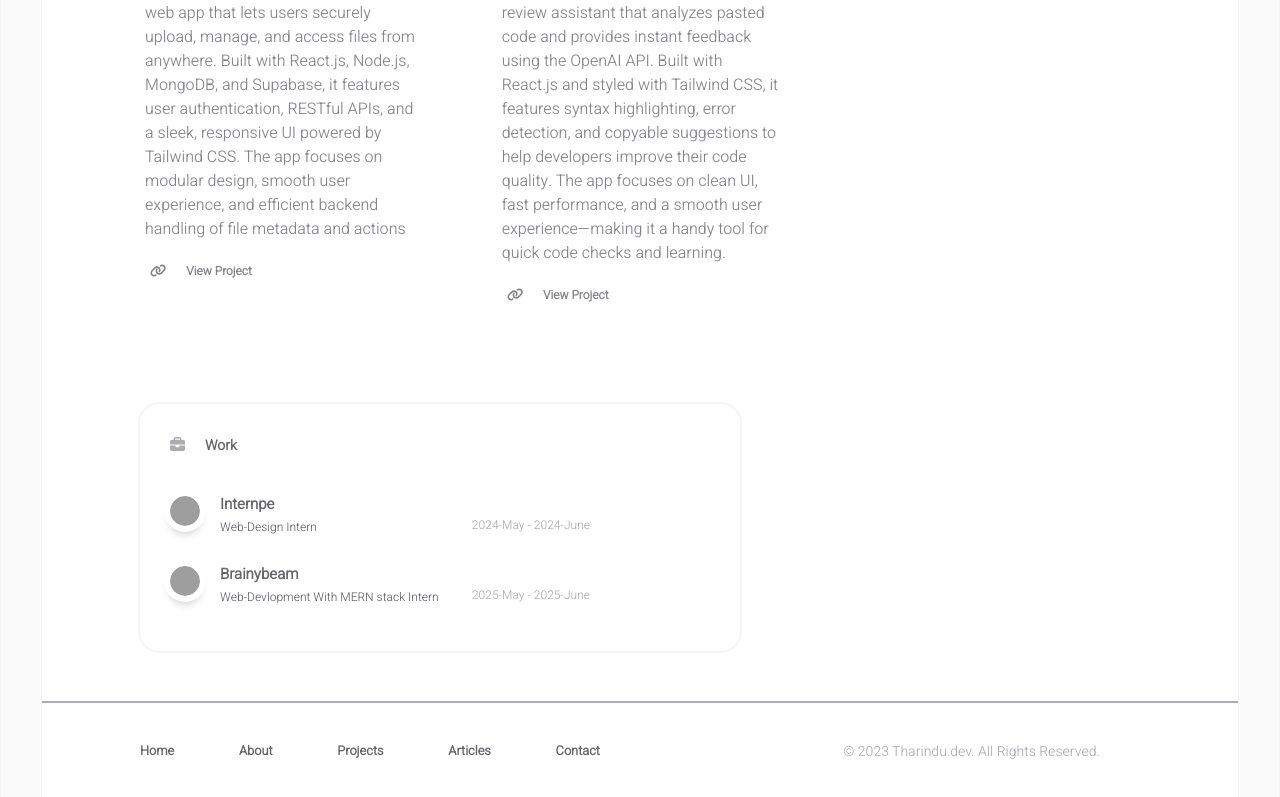
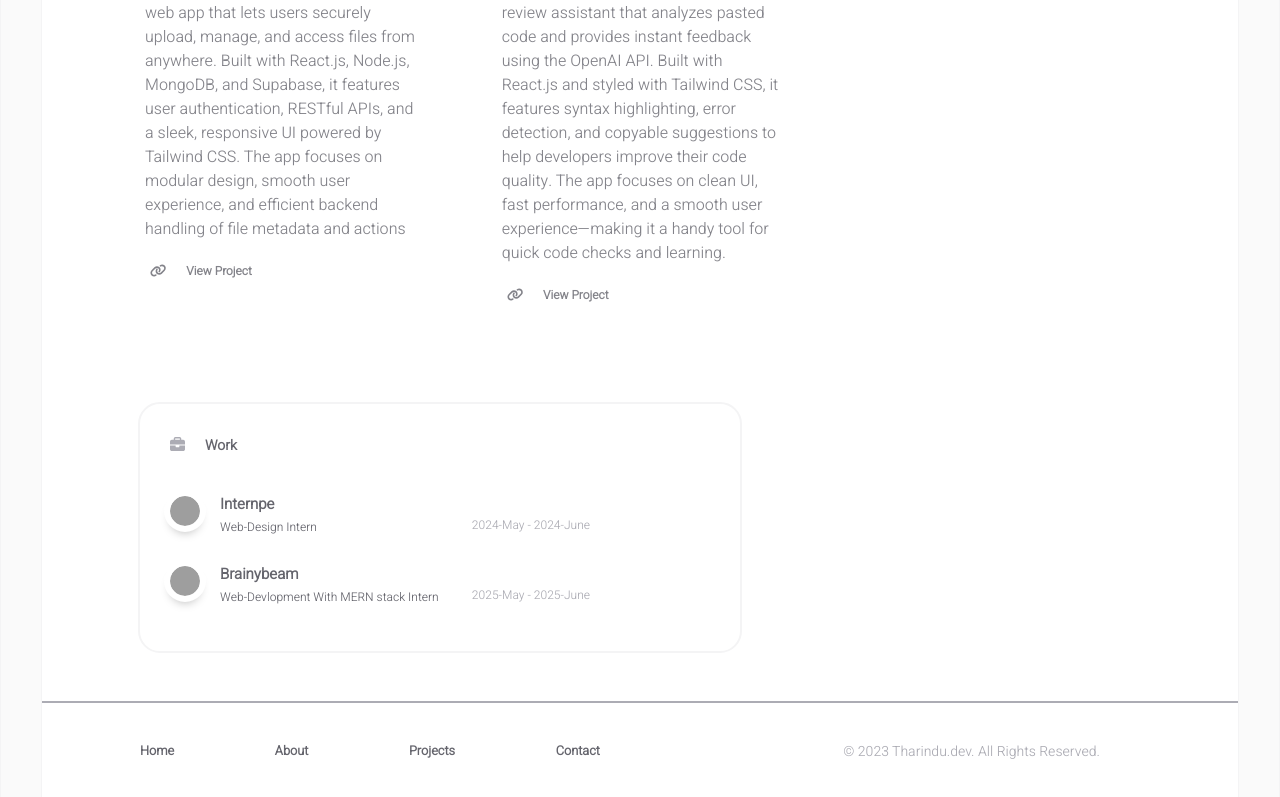
Before and after one commit to shreyas3155/portfolio, a React (Create React App) app in the folder reactfolio-master/: page / in a window 1280 px wide. Shown: the part 951-1748 px from the top of the page. Built offline with nearby package versions, Linux system fonts and the light colour scheme; grey boxes are pictures that could not be loaded.

Commit message:
Update footer.jsx
footer is updated

```diff
--- a/reactfolio-master/src/components/common/footer.jsx
+++ b/reactfolio-master/src/components/common/footer.jsx
@@ -18,9 +18,7 @@ const Footer = () => {
 						<li className="footer-nav-link-item">
 							<Link to="/projects">Projects</Link>
 						</li>
-						<li className="footer-nav-link-item">
-							<Link to="/articles">Articles</Link>
-						</li>
+
 						<li className="footer-nav-link-item">
 							<Link to="/contact">Contact</Link>
 						</li>
```
